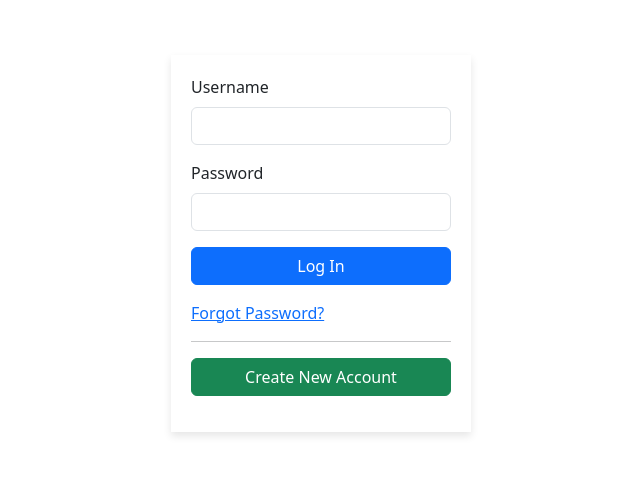
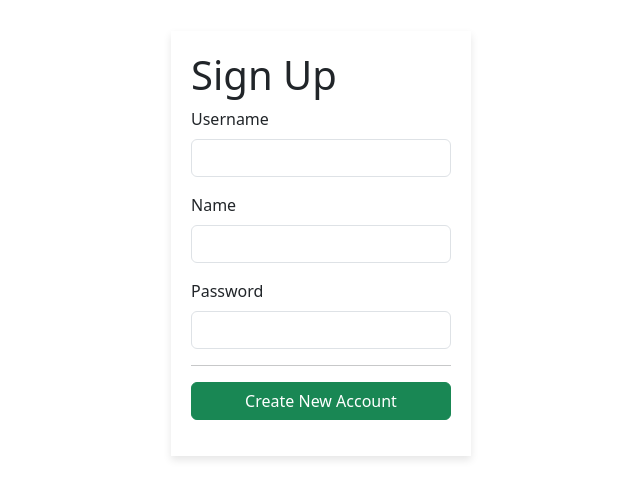
Before and after one commit to micoazmi/Frontend, a React (Vite) app: page /register in a window 1280 px wide. Before the commit this address led to /login. Shown: the part 157-656 px from the top of the page, without its empty margins (319-959 px from the left). Built offline with nearby package versions, Linux system fonts and the light colour scheme.

Commit message:
regioster page

```diff
--- a/src/page/login.jsx
+++ b/src/page/login.jsx
@@ -3,11 +3,11 @@ import axios from "axios";
 import { useNavigate } from "react-router-dom";
 import Swal from "sweetalert2";
 export default function Login() {
+  const navigate = useNavigate();
   const [form, setForm] = useState({
     user: "",
     pass: "",
   });
-  console.log(form);
   const handleChange = (e) => {
     const { name, value } = e.target;
     setForm({
@@ -21,12 +21,12 @@ export default function Login() {
       const { data } = await axios({
         method: "post",
         url: "https://62.72.13.124/api/login",
-        data: {
-          user: "Dev_RegTest1",
-          pass: "123123",
-        },
+        data: form,
       });
       Swal.fire({ text: "Sukses login" });
+      localStorage.setItem("access_token", data.access_token);
+      localStorage.setItem("userId", data.user?.id);
+      localStorage.setItem("name", data.user?.name);
     } catch (error) {
       console.log(error);
       Swal.fire({ text: "Username/password salah" });
@@ -89,6 +89,9 @@ export default function Login() {
             type="button"
             className="btn btn-success"
             style={{ width: "100%" }}
+            onClick={() => {
+              navigate("/register");
+            }}
           >
             Create New Account
           </button>
--- /dev/null
+++ b/src/page/register.jsx
@@ -0,0 +1,99 @@
+import React, { useState } from "react";
+import axios from "axios";
+import { useNavigate } from "react-router-dom";
+import Swal from "sweetalert2";
+
+export default function Register() {
+  const navigate = useNavigate();
+  const [form, setForm] = useState({
+    user: "",
+    name: "",
+    pass: "",
+  });
+  const handleChange = (e) => {
+    const { name, value } = e.target;
+    setForm({
+      ...form,
+      [name]: value,
+    });
+  };
+  const handleSubmit = async (e) => {
+    e.preventDefault();
+    try {
+      const { data } = await axios({
+        method: "post",
+        url: "https://62.72.13.124/api/login",
+        data: form,
+      });
+      Swal.fire({ text: "Sukses Register" });
+    } catch (error) {
+      console.log(error);
+      Swal.fire({ text: "Register Error" });
+    }
+  };
+  return (
+    <>
+      <div
+        className="d-flex justify-content-center align-items-center"
+        style={{ minHeight: "100vh" }}
+      >
+        <form
+          style={{
+            width: "300px",
+            padding: "20px",
+            boxShadow: "0 4px 8px rgba(0, 0, 0, 0.1)",
+          }}
+        >
+          <h1>Sign Up</h1>
+          <div className="mb-3">
+            <label htmlFor="exampleInputEmail1" className="form-label">
+              Username
+            </label>
+            <input
+              type="text"
+              name="user"
+              className="form-control"
+              id="exampleInputEmail1"
+              aria-describedby="emailHelp"
+            />
+          </div>
+          <div className="mb-3">
+            <label htmlFor="exampleInputEmail1" className="form-label">
+              Name
+            </label>
+            <input
+              type="text"
+              name="name"
+              className="form-control"
+              id="exampleInputEmail1"
+              aria-describedby="emailHelp"
+            />
+          </div>
+          <div className="mb-3">
+            <label htmlFor="exampleInputPassword1" className="form-label">
+              Password
+            </label>
+            <input
+              type="password"
+              name="pass"
+              className="form-control"
+              id="exampleInputPassword1"
+            />
+          </div>
+
+          <hr />
+          <div className="mb-3">
+            <button
+              type="button"
+              className="btn btn-success"
+              style={{ width: "100%" }}
+              onClick={() => {}}
+            >
+              Create New Account
+            </button>
+          </div>
+        </form>
+      </div>
+    </>
+  );
+}
--- a/src/router.jsx
+++ b/src/router.jsx
@@ -1,5 +1,7 @@
 import { createBrowserRouter, redirect } from "react-router-dom";
 import Login from "./page/login";
+import Register from "./page/register";
+
 function access() {
   if (!localStorage.access_token) {
     return redirect("/login");
@@ -21,6 +23,11 @@ const router = createBrowserRouter([
     loader: cantBack,
   },
   {
+    path: "/register",
+    element: <Register></Register>,
+    loader: cantBack,
+  },
+  {
     path: "/",
     element: <div>Hello world!</div>,
     loader: access,
```
